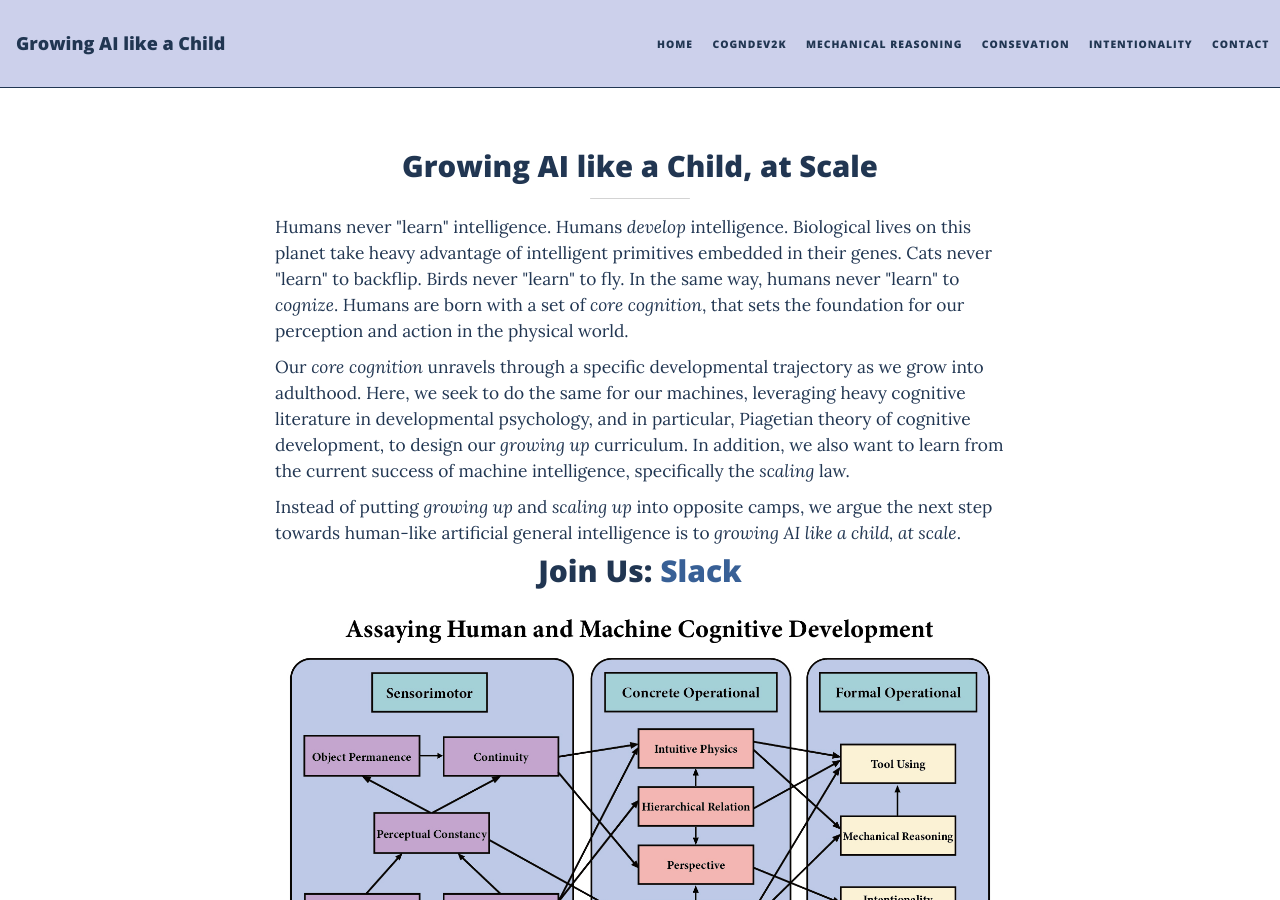
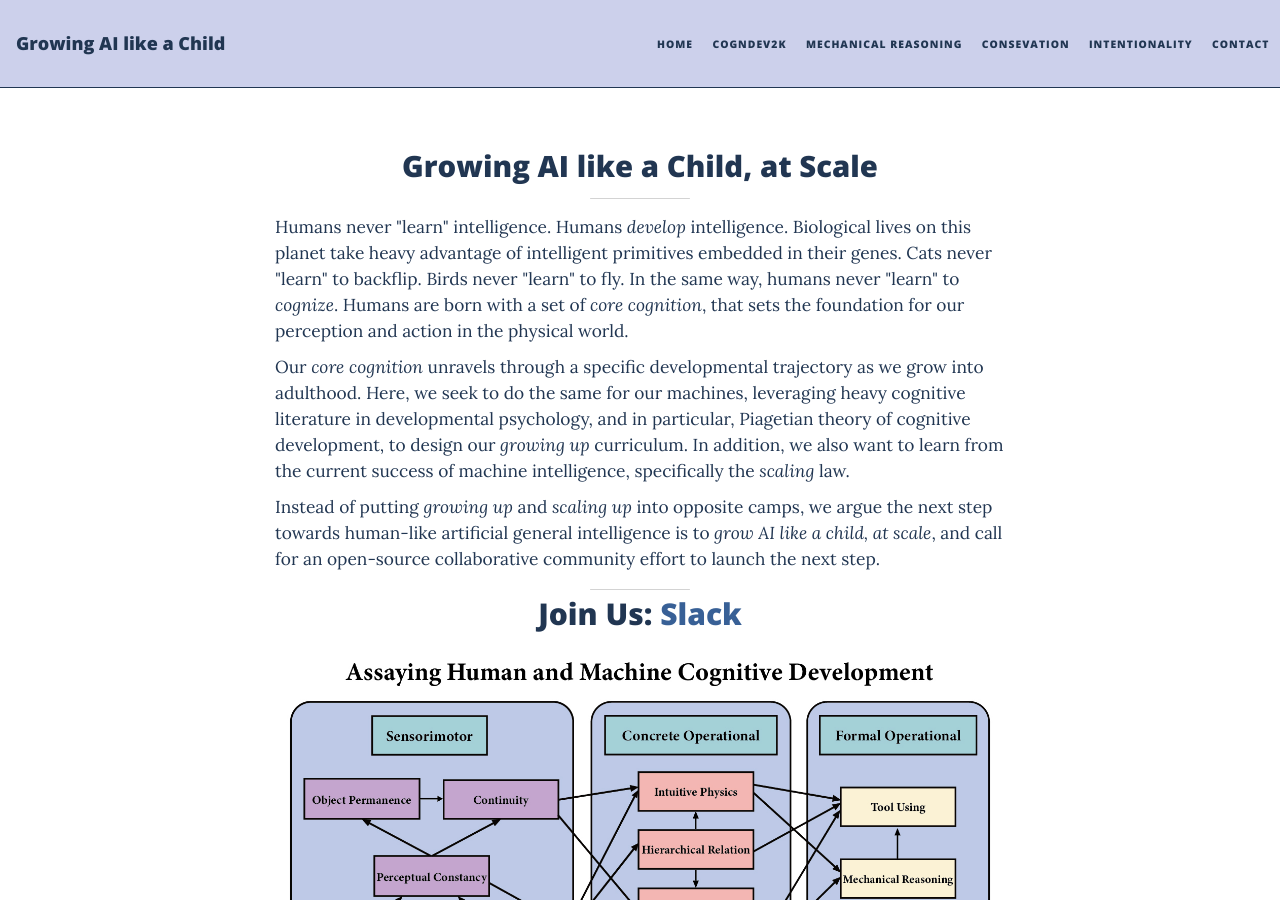
Before and after one commit to growing-ai-like-a-child/growing-ai-like-a-child.github.io, a Jekyll site: the page built from index.html, in a window 1280 px wide and 900 px high. Built offline with Jekyll 4.4.1, drawn with Linux system fonts in a browser that asks for light colours; nearby versions of some CDN libraries; the list of posts is cut into pages by our own code.

Commit message:
Update index.html

```diff
--- a/index.html
+++ b/index.html
@@ -17,9 +17,10 @@ layout: home
 </div>
 
 <div class="description" style="font-size: 13pt;">
-Instead of putting <i>growing up</i> and <i>scaling up</i> into opposite camps, we argue the next step towards human-like artificial general intelligence is to <i>growing AI like a child, at scale</i>.
+Instead of putting <i>growing up</i> and <i>scaling up</i> into opposite camps, we argue the next step towards human-like artificial general intelligence is to <i>grow AI like a child, at scale</i>, and call for an open-source collaborative community effort to launch the next step.
 </div>
 
+<hr class="small" style="border-width: 1pt; border-color: lightgray;">
 <div class="subsubheading"><h2>Join Us: <a href="https://join.slack.com/t/growingailikeachild/shared_invite/zt-2rw1oqto3-I7IsBoawbi6btzBkaTFI8g" target="_blank">Slack</a></h2></div>
 
 <center>
```
